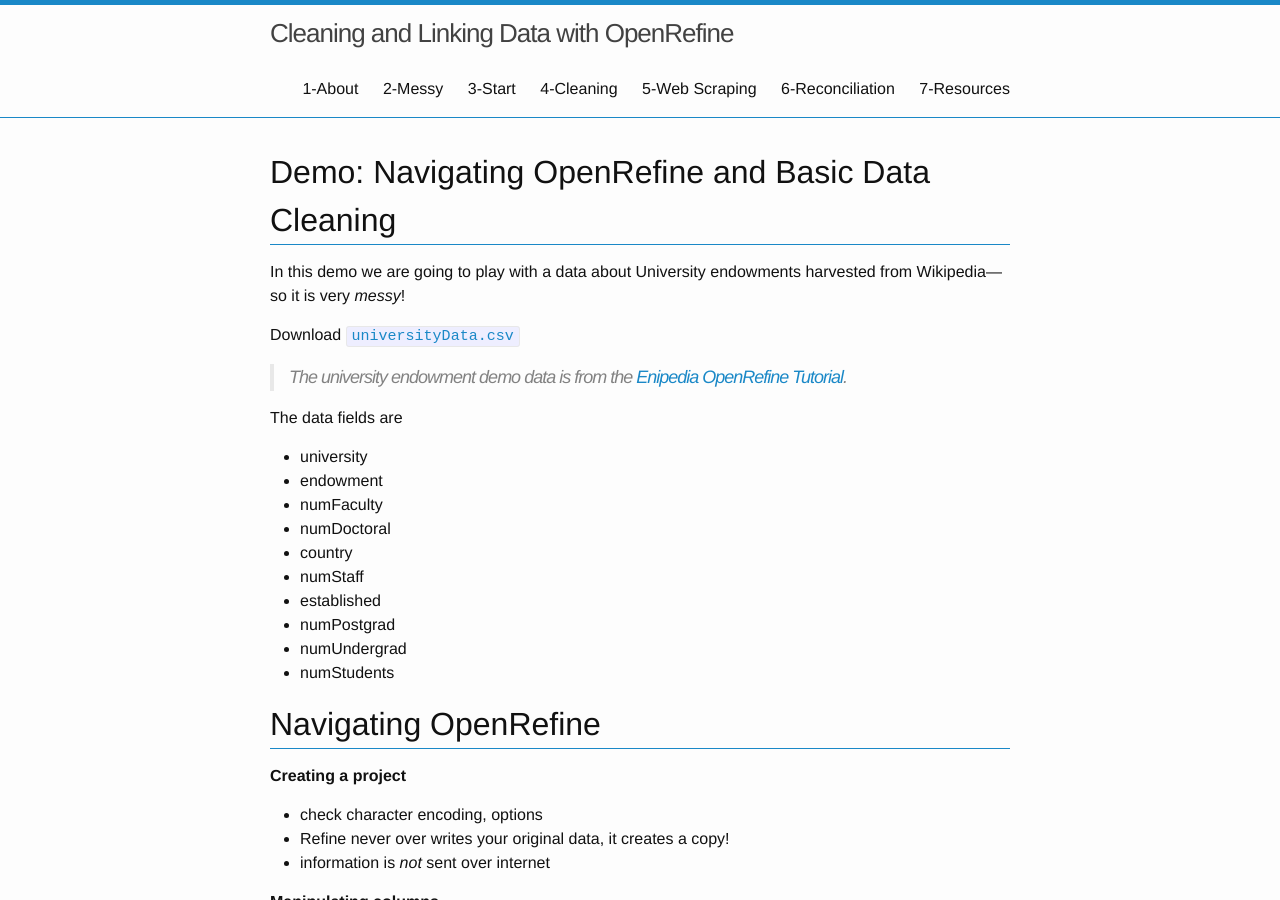
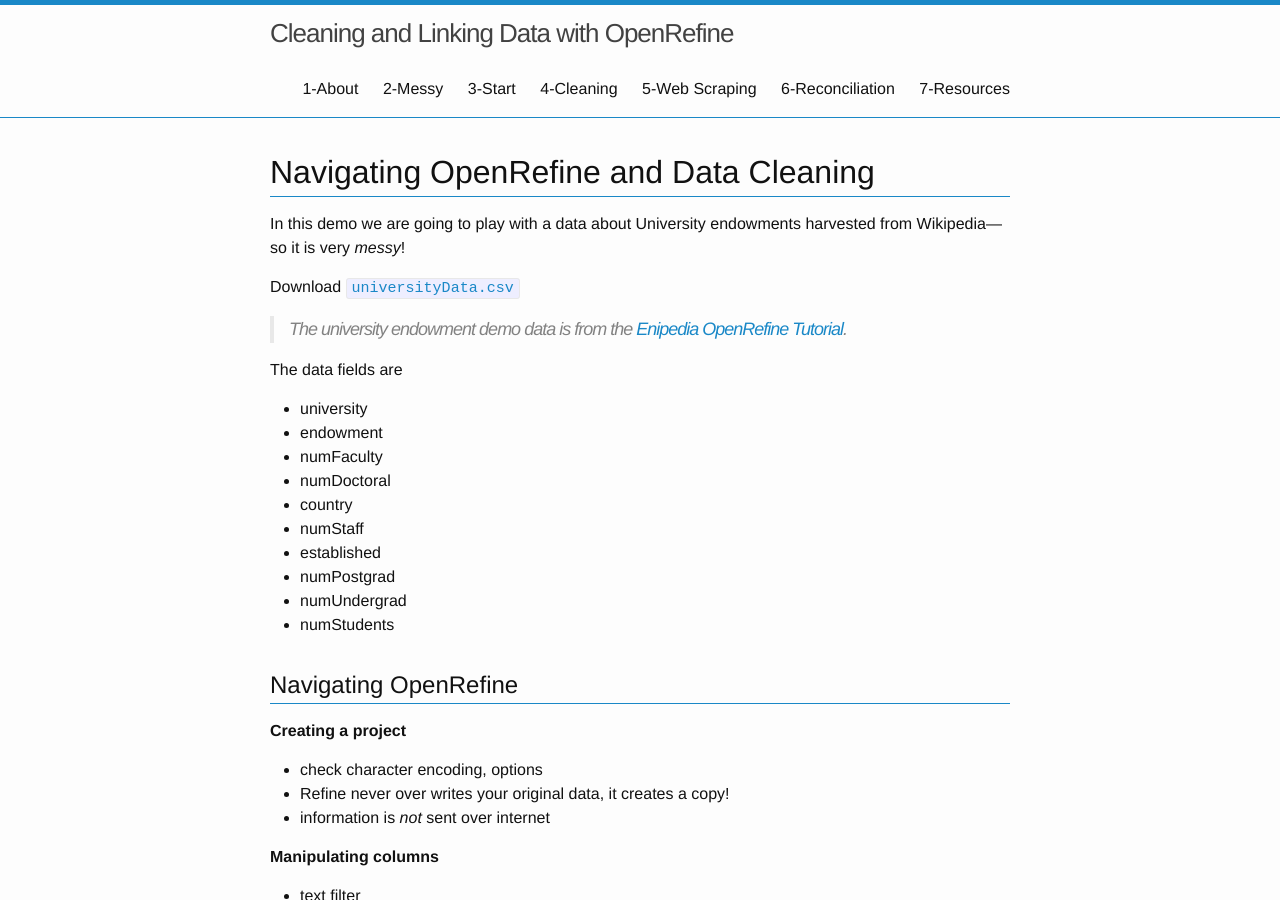
Before and after one commit to mbolam/DSWS_OpenRefine, a Jekyll site: the page built from 4-cleaning.md, in a window 1280 px wide and 900 px high. Built offline with Jekyll 4.4.1, drawn with Linux system fonts in a browser that asks for light colours.

Commit message:
cleanup layout

```diff
--- a/4-cleaning.md
+++ b/4-cleaning.md
@@ -4,7 +4,7 @@ title: 4-Cleaning
 nav: true
 ---
 
-# Demo: Navigating OpenRefine and Basic Data Cleaning
+# Navigating OpenRefine and Data Cleaning
 
 In this demo we are going to play with a data about University endowments harvested from Wikipedia—so it is very *messy*!
 
@@ -24,7 +24,7 @@ The data fields are
 - numUndergrad
 - numStudents
 
-# Navigating OpenRefine
+## Navigating OpenRefine
 
 **Creating a project**
   - check character encoding, options
@@ -65,7 +65,7 @@ The data fields are
     - basic geo code lookup, `"http://maps.google.com/maps/api/geocode/json?sensor=false&address=" + escape(value, "url")
   with(value.parseJson().results[0].geometry.location, pair, pair.lat +", " + pair.lng)`
 
-# Exploring and Cleaning Data
+## Exploring and Cleaning Data
 
 **Cleaning the simple stuff**
   - a lot of options in the drop-down menus
```
